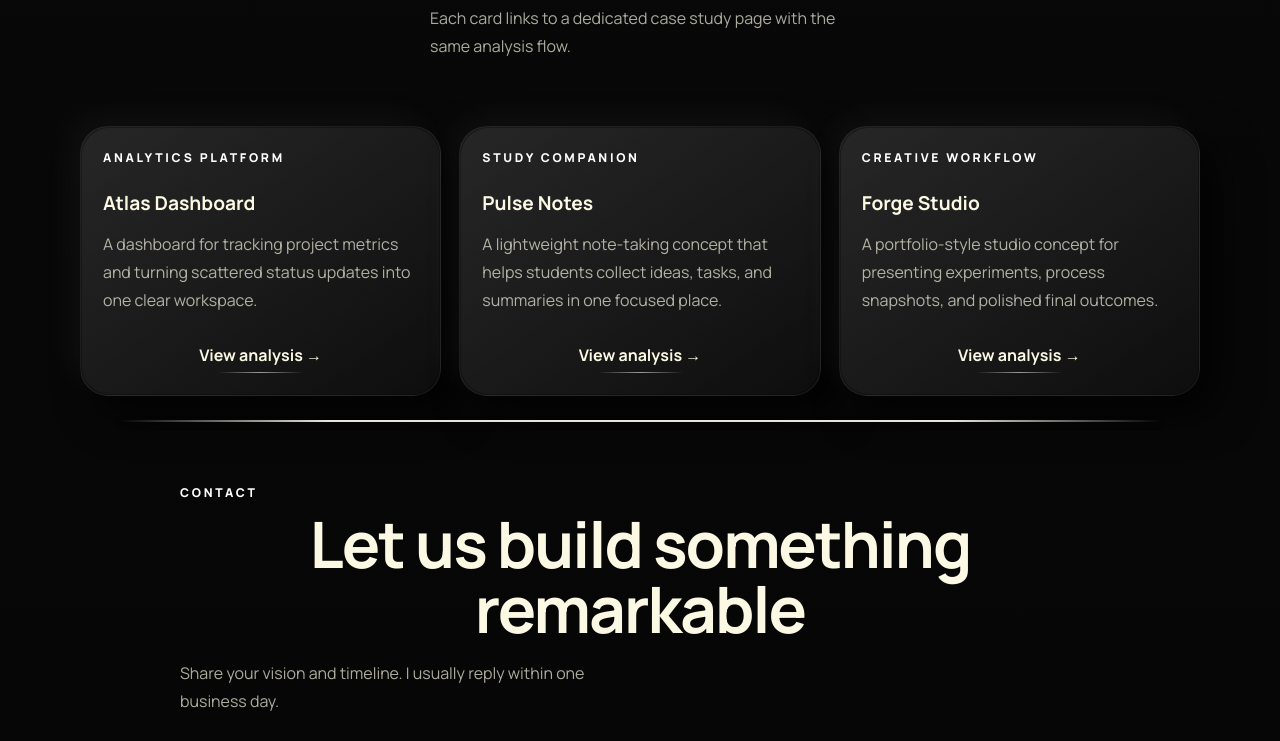
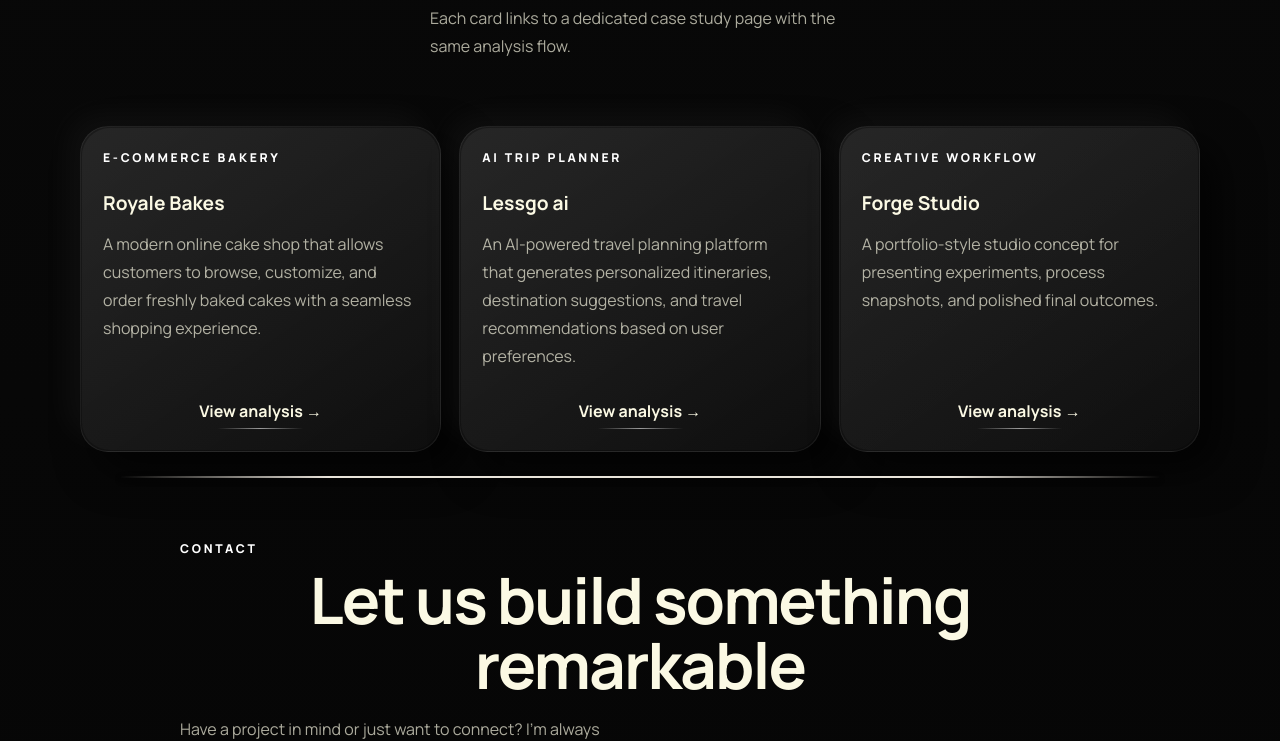
Before and after one commit to itsmierrrrr/Project-Analysis, a React (Vite) app: page / in a window 1280 px wide. Shown: the part 1080-1821 px from the top of the page. Built offline with nearby package versions, Linux system fonts and the light colour scheme.

Commit message:
update projects

```diff
--- a/src/App.jsx
+++ b/src/App.jsx
@@ -154,7 +154,7 @@ function HomePage() {
         <div className="contact-heading">
           <p className="eyebrow">Contact</p>
           <h2>Let us build something remarkable</h2>
-          <p className="section-note">Share your vision and timeline. I usually reply within one business day.</p>
+          <p className="section-note">Have a project in mind or just want to connect? I'm always interested in discussing new ideas, collaborations, and opportunities. </p>
         </div>
 
         <div className="contact-grid two-column">
@@ -224,12 +224,29 @@ function AnalysisPage() {
   // Force the analysis page to start at the title/hero section by default.
   // This overrides any existing hash so the project title always shows first.
   useEffect(() => {
+    // Wait a tick so layout and navs render, then compute offsets and jump
     requestAnimationFrame(() => {
-      scrollToSectionById("projectTitle", reduceMotion);
+      const target = document.getElementById("projectTitle");
+      if (!target) return;
+
+      const navEl = document.querySelector(".site-nav .nav-inner") || document.querySelector(".site-nav");
+      const topbarEl = document.querySelector(".topbar");
+      const navOffset = (navEl ? navEl.getBoundingClientRect().height : 0) + (topbarEl ? topbarEl.getBoundingClientRect().height : 0) + 24;
+
+      const targetY = target.getBoundingClientRect().top + window.scrollY - navOffset;
+      window.scrollTo({ top: Math.max(0, Math.round(targetY)), behavior: "auto" });
+
       try {
         history.replaceState(null, "", "#projectTitle");
       } catch (e) {
         // ignore
+      }
+      // ensure element receives focus for accessibility
+      try {
+        target.setAttribute("tabindex", "-1");
+        target.focus({ preventScroll: true });
+      } catch (e) {
+        // ignore focus errors
       }
     });
   }, [slug]);
--- a/src/data/projects.js
+++ b/src/data/projects.js
@@ -1,65 +1,67 @@
 export const projects = [
   {
-    slug: "atlas",
-    title: "Atlas Dashboard",
-    category: "Analytics platform",
+    slug: "royale-bakes",
+    title: "Royale Bakes",
+    category: "E-Commerce Bakery",
     summary:
-      "A dashboard for tracking project metrics and turning scattered status updates into one clear workspace.",
+      "A modern online cake shop that allows customers to browse, customize, and order freshly baked cakes with a seamless shopping experience.",
     overview:
-      "Atlas Dashboard organizes project progress, key metrics, and team notes in one place so stakeholders can quickly understand what is happening without jumping between tools.",
+      "Royale Bakes is an e-commerce platform designed for cake lovers to explore a wide variety of cakes, place orders online, and schedule deliveries. The platform focuses on elegant presentation, smooth navigation, and a delightful purchasing journey.",
     problem:
-      "The team had progress scattered across documents, chats, and spreadsheets. That made status reviews slow and created confusion about what had been completed.",
+      "Traditional cake ordering often relies on phone calls or messaging, making customization, order tracking, and product discovery inconvenient. Customers needed a faster and more transparent way to browse and purchase cakes online.",
     designProcess: [
-      "Mapped the most common questions stakeholders ask during reviews.",
-      "Created a layout that surfaces summary cards first, then deeper detail on demand.",
-      "Used a restrained monochrome system to keep the interface calm and readable.",
+    "Researched customer expectations for online bakery shopping and cake customization.",
+    "Designed a visually rich interface that highlights products through high-quality imagery and clear categories.",
+    "Created a streamlined checkout flow to reduce friction and improve conversion rates.",
   ],
+
     development:
-      "Built the site as a responsive React experience with reusable project data so new case studies can be added without rewriting the layout.",
+      "Built as a responsive e-commerce website using modern web technologies, featuring product catalogs, shopping cart functionality, secure checkout, order management, and mobile-first optimization.",
     challenges: [
-      "Balancing visual polish with a simple implementation.",
-      "Keeping long-form content readable on smaller screens.",
-      "Making the navigation feel fast without adding complexity.",
+    "Balancing visual appeal with fast page loading speeds.",
+    "Designing an intuitive cake customization and ordering experience.",
+    "Ensuring a consistent shopping experience across desktop and mobile devices.",
   ],
     results:
-      "The archive makes each project easy to scan, while the analysis pages make it easy to explain decisions and outcomes in one narrative.",
+      "The platform provides customers with a convenient way to discover products, place orders, and schedule deliveries while helping the bakery manage online sales more efficiently.",
     learnings:
-      "A clear content structure matters more than fancy effects. The best portfolio pages help people understand your thinking, not just your screenshots.",
+      "Successful e-commerce experiences depend on trust, simplicity, and product presentation. Clear navigation and a frictionless checkout process significantly improve user engagement and purchase completion.",
     metrics: [
-      { label: "Focus", value: "Single source of truth" },
-      { label: "Format", value: "Landing page + case study" },
-      { label: "Goal", value: "Explain process clearly" },
+    { label: "Products", value: "Custom & Ready-Made Cakes" },
+    { label: "Platform", value: "Online Bakery Store" },
+    { label: "Goal", value: "Increase Online Orders" },
   ],
   },
   {
-    slug: "pulse",
-    title: "Pulse Notes",
-    category: "Study companion",
+    slug: "lessgoai",
+    title: "Lessgo ai",
+    category: "AI Trip Planner",
     summary:
-      "A lightweight note-taking concept that helps students collect ideas, tasks, and summaries in one focused place.",
+      "An AI-powered travel planning platform that generates personalized itineraries, destination suggestions, and travel recommendations based on user preferences.",
     overview:
-      "Pulse Notes was framed as a compact workspace for capturing study notes, organizing quick action items, and reviewing highlights before deadlines.",
+      "LessGoAI helps travelers plan trips effortlessly by using artificial intelligence to create customized travel itineraries. Users can discover destinations, explore attractions, and organize their journeys without spending hours researching.",
     problem:
-      "Students often jump between notebooks, docs, and messaging apps. The goal was to reduce that friction with a more focused note flow.",
+      "Planning a trip often requires searching across multiple websites for destinations, accommodations, activities, and schedules. This process can be time-consuming and overwhelming, especially for first-time travelers.",
     designProcess: [
-      "Started with a content-first layout that keeps writing and reading simple.",
-      "Grouped notes by type so users can quickly separate ideas from tasks.",
-      "Kept interaction states obvious and minimal to avoid distraction.",
+    "Focused on a conversational and user-friendly experience for trip planning.",
+    "Designed a clean interface that highlights destinations, itineraries, and recommendations.",
+    "Structured the journey so users can move from inspiration to a complete travel plan with minimal effort.",
   ],
     development:
-      "The implementation keeps the data model small and consistent, which makes the content easy to maintain and extend.",
+      "Built with a React + Vite frontend and a Node.js + Express backend, integrating AI-powered itinerary generation, destination recommendations, and responsive user interfaces optimized for all devices.",
     challenges: [
-      "Maintaining a strong hierarchy without overcrowding the page.",
-      "Deciding how much detail belongs on the landing page versus the analysis page.",
+    "Generating travel plans that feel personalized rather than generic.",
+    "Presenting large amounts of travel information without overwhelming users.",
+    "Balancing AI-generated content with a fast and responsive user experience.",
   ],
     results:
-      "The concept shows how a simple structure can still feel complete when each section answers a clear question.",
+      "The platform streamlines the travel planning process by transforming user preferences into organized itineraries, helping travelers make decisions faster and with greater confidence.",
     learnings:
-      "If the purpose is explanation, clarity should lead the design system from the start.",
+      "AI is most effective when it simplifies complex decisions. Clear presentation and personalization are just as important as the intelligence behind the recommendations.",
     metrics: [
-      { label: "Focus", value: "Study workflow" },
-      { label: "Audience", value: "Students" },
-      { label: "Priority", value: "Readability" },
+    { label: "Focus", value: "Personalized Travel Planning" },
+    { label: "Technology", value: "AI-Powered Recommendations" },
+    { label: "Goal", value: "Simplify Trip Planning" },
   ],
   },
   {
--- a/src/styles.css
+++ b/src/styles.css
@@ -621,17 +621,27 @@ h3 {
 
 .topbar {
   display: flex;
-  justify-content: space-between;
-  align-items: center;
-  margin-bottom: 10px;
-  position: sticky;
-  top: 5px;
-  z-index: 200;
+  justify-content: flex-start;
+  align-items: flex-start;
+  gap: 12px;
+  margin: 0;
+  position: fixed; /* make it stick to the viewport left */
+  left: 16px;
+  top: 50%;
+  transform: translateY(-50%) !important; /* center vertically */
+  z-index: 320;
+  width: -moz-fit-content;
+  width: fit-content; /* shrink to fit inner elements */
+  min-width: 96px; /* ensure usable minimum */
+  height: auto; /* let height follow content */
+  max-height: calc(100vh - (var(--nav-height) + 32px)); /* but prevent overflowing viewport */
   background: linear-gradient(145deg, var(--surface-hi), var(--surface-lo));
-  padding: 6px 0;
-  border-radius: 10px;
+  padding: 8px;
+  border-radius: 14px;
   border: 1px solid rgba(255, 255, 255, 0.07);
   box-shadow: var(--shadow);
+  flex-direction: column;
+  overflow: auto;
 }
 
 .back-link {
@@ -645,15 +655,63 @@ h3 {
   margin-left: 12px;
 }
 
+/* Vertical sidebar nav when topbar is fixed to left */
+.topbar .analysis-nav {
+  display: flex;
+  flex-direction: column;
+  gap: 8px;
+  margin-left: 0;
+}
+
+.topbar .analysis-nav button {
+  width: 100%;
+  text-align: left;
+  padding: 6px 8px;
+  border-radius: 8px;
+}
+
+/* Push main content to the right so sidebar doesn't overlap */
+.analysis-layout {
+  margin-left: calc(96px + 24px); /* align with min-width + small gap */
+}
+
+@media (max-width: 960px) {
+  /* revert to top sticky header on small screens */
+  .topbar {
+    position: sticky;
+    left: 0;
+    top: 5px;
+    width: auto;
+    height: auto;
+    padding: 6px 0;
+    border-radius: 10px;
+    flex-direction: row;
+    align-items: center;
+    overflow: visible;
+    transform: none !important; /* ensure mobile header isn't vertically translated */
+  }
+
+  .topbar .analysis-nav {
+    display: inline-flex;
+    flex-direction: row;
+    gap: 8px;
+    margin-left: 12px;
+  }
+
+  .analysis-layout {
+    margin-left: 0;
+  }
+}
+
 /* Make analysis nav look like landing nav */
-.topbar > div {
-  width: min(1120px, calc(100% - 32px));
-  margin: 0 auto;
+  .topbar > div {
+  width: 100%;
+  margin: 0;
   display: flex;
   align-items: center;
   justify-content: center;
-  gap: 12px;
-  padding: 0 12px;
+  gap: 8px;
+  padding: 0 8px;
 }
 
 .analysis-nav button {
@@ -692,6 +750,17 @@ h3 {
 .back-fixed:hover,
 .back-fixed:focus-visible {
   transform: translateY(-2px);
+}
+
+/* When back-fixed is placed inside the sidebar (.topbar) make it flow with content */
+.topbar .back-fixed {
+  position: relative;
+  left: auto;
+  bottom: auto;
+  width: calc(100% - 12px);
+  padding: 8px 10px;
+  border-radius: 10px;
+  box-shadow: none;
 }
 
 .analysis-nav button {
```
Lines whose indentation alone changed are shown as unchanged.
